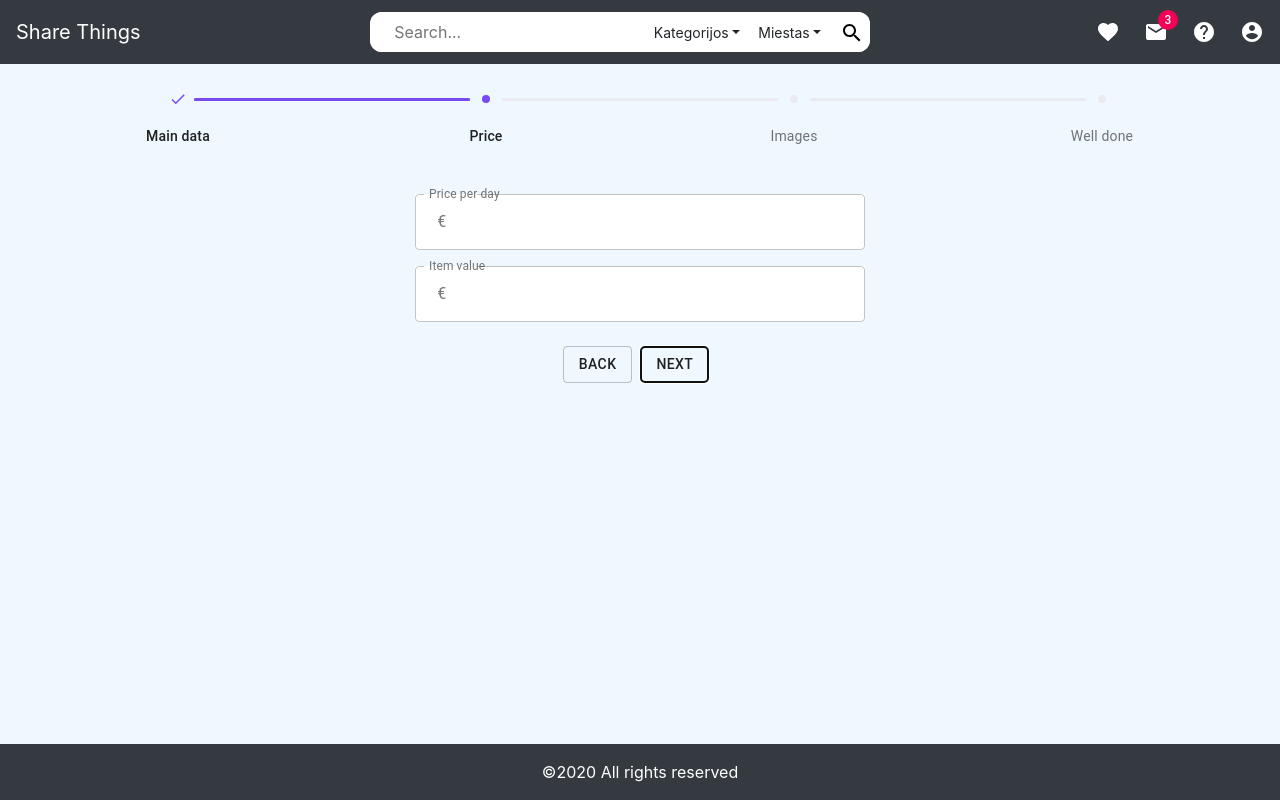
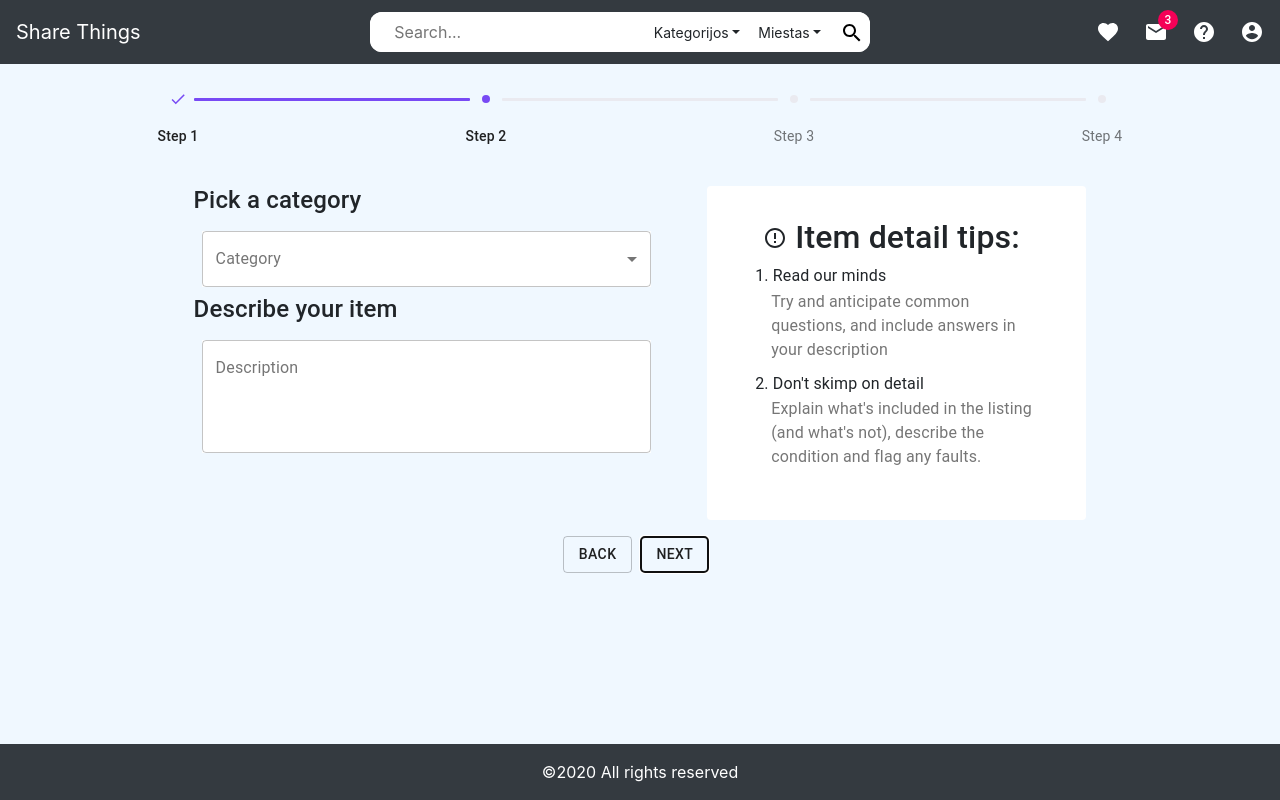
Before and after one commit to vidmantas-php/RentIt, a React (Create React App) app: page /newitem in a window 1280 px wide. Both pictures are taken after a click on the button "NEXT". Built offline with nearby package versions, Linux system fonts and the light colour scheme; no server answers.

Commit message:
Stepper updated

```diff
--- a/src/components/Stepper/FirstStep.js
+++ b/src/components/Stepper/FirstStep.js
@@ -1,11 +1,10 @@
 import React from "react";
 import TextField from "@material-ui/core/TextField";
 import { makeStyles } from "@material-ui/core/styles";
-import InputLabel from "@material-ui/core/InputLabel";
-import MenuItem from "@material-ui/core/MenuItem";
-import FormControl from "@material-ui/core/FormControl";
-import Select from "@material-ui/core/Select";
+import Card from "@material-ui/core/Card";
+import CardContent from "@material-ui/core/CardContent";
 import "./Steps.css";
+import TipsComponent from "./TipsComponent";
 
 const useStyles = makeStyles((theme) => ({
   root: {
@@ -24,38 +23,12 @@ const useStyles = makeStyles((theme) => ({
 
 export default () => {
   const classes = useStyles();
-  const [category, setCategory] = React.useState("");
-
-  const handleChange = (event) => {
-    setCategory(event.target.value);
-  };
-
 
   return (
     <form className={classes.root} noValidate autoComplete="off">
-      <div className="d-flex flex-column align-items-center">
-        <FormControl
-          variant="outlined"
-          className="width__select background__color__forms"
-        >
-          <InputLabel id="demo-simple-select-outlined-label">
-            Category
-          </InputLabel>
-          <Select
-            labelId="demo-simple-select-outlined-label"
-            id="demo-simple-select-outlined"
-            value={category}
-            onChange={handleChange}
-            label="Category"
-          >
-            <MenuItem value="">
-              <em>None</em>
-            </MenuItem>
-            <MenuItem value="Automobiliai">Automobiliai</MenuItem>
-            <MenuItem value="Elektronika">Elektronika</MenuItem>
-            <MenuItem value="Laisvalaikis">Laisvalaikis</MenuItem>
-          </Select>
-        </FormControl>
+      <div className="d-flex justify-content-center">
+        <div className="d-flex flex-column">
+          <h4>What's the item?</h4>
           <TextField
             required
             id="outlined-required"
@@ -64,22 +37,45 @@ export default () => {
             variant="outlined"
             className="background__color__forms"
           />
-        <TextField
-          id="outlined-multiline-static"
-          label="Description"
-          multiline
-          rows={4}
-          defaultValue=""
-          variant="outlined"
-          className="background__color__forms"
+          <h4>Add some photos</h4>
+          <a href="#image">
+            <input
+              accept="image/*"
+              className={classes.input}
+              id="contained-button-file"
+              multiple
+              type="file"
             />
-        <TextField
-          required
-          id="outlined-required"
-          label="City"
-          defaultValue=""
-          variant="outlined"
-          className="background__color__forms"
+            <label htmlFor="contained-button-file">
+              <Card variant="outlined" className="width__select">
+                <CardContent className="text-center">
+                  <img
+                    src="https://i7.uihere.com/icons/258/694/503/picture-add-87b731e3ad0022412047e14cb6a3f7e5.png"
+                    className="img__width"
+                    alt=""
+                  ></img>
+                  <p>Click Here to add image</p>
+                </CardContent>
+              </Card>
+            </label>
+            <input
+              accept="image/*"
+              className={classes.input}
+              id="icon-button-file"
+              type="file"
+            />
+          </a>
+        </div>
+        <TipsComponent
+          MainInfoH2="Image tips:"
+          firstTipStrong="1. Landscape's best "
+          firstTipP="Make sure you photograph the actual item (don't use stock images).
+          People are more likely to request if they can see what they will
+          actually be getting"
+          secondTipStrong="2. Avoid stock images"
+          secondTipP="People like seeing the actual item they’re getting"
+          thirdTipStrong="3. Pick a strong cover photo "
+          thirdTipP="Once uploaded, just drag images to reorder"
         />
       </div>
     </form>
--- /dev/null
+++ b/src/components/Stepper/FourthStep.js
@@ -0,0 +1,61 @@
+import React from "react";
+import TipsComponent from "./TipsComponent";
+import TextField from "@material-ui/core/TextField";
+
+export default () => {
+  return (
+    <div className="d-flex justify-content-center">
+      <div className="tips__width">
+        <h4 className="m-2">Set your rental price</h4>
+        <div className="mt-2 d-flex">
+          <TextField
+            id="outlined-number"
+            label="Daily"
+            type="number"
+            InputLabelProps={{
+              shrink: true,
+            }}
+            variant="outlined"
+            className="m-2 background__color__forms"
+          />
+          <TextField
+            id="outlined-number"
+            label="Weekly"
+            type="number"
+            InputLabelProps={{
+              shrink: true,
+            }}
+            variant="outlined"
+            className="m-2 background__color__forms"
+          />
+          <TextField
+            id="outlined-number"
+            label="Monthly  "
+            type="number"
+            InputLabelProps={{
+              shrink: true,
+            }}
+            variant="outlined"
+            className="m-2 background__color__forms"
+          />
+        </div>
+        <h4 className="m-2">Item location</h4>
+        <TextField
+            required
+            id="outlined-required"
+            label="Address"
+            defaultValue=""
+            variant="outlined"
+            className="background__color__forms width__select"
+          />
+      </div>
+      <TipsComponent
+        MainInfoH2="Top tips:"
+        firstTipStrong="1. Weekly & monthly pricing "
+        firstTipP="Add weekly and monthly prices to generate longer rentals and higher overall lender income."
+        secondTipStrong="2. Location"
+        secondTipP="We won't display your exact location, just a rough indication."
+      />
+    </div>
+  );
+};
--- a/src/components/Stepper/SecondStep.js
+++ b/src/components/Stepper/SecondStep.js
@@ -1,53 +1,67 @@
 import React from "react";
-import OutlinedInput from "@material-ui/core/OutlinedInput";
-import InputAdornment from "@material-ui/core/InputAdornment";
 import { FormControl, InputLabel } from "@material-ui/core";
-
+import MenuItem from "@material-ui/core/MenuItem";
+import Select from "@material-ui/core/Select";
+import TextField from "@material-ui/core/TextField";
+import TipsComponent from "./TipsComponent";
 
 export default () => {
-  const [setPricePerDay] = React.useState("");
+  const [category, setCategory] = React.useState("");
 
-  const handleChangePricePerDay = (event) => {
-    setPricePerDay(event.target.value);
+  const handleChange = (event) => {
+    setCategory(event.target.value);
   };
+
   return (
+    <div className="d-flex justify-content-center">
       <div className="d-flex flex-column">
         <div>
+          <h4>Pick a category</h4>
           <FormControl
-          className="width__select background__color__forms text-center"
             variant="outlined"
+            className="width__select background__color__forms"
           >
-          <InputLabel htmlFor="outlined-adornment-amount">
-            Price per day
+            <InputLabel id="demo-simple-select-outlined-label">
+              Category
             </InputLabel>
-          <OutlinedInput
-            id="outlined-adornment-amount"
-            // value={values.amount}
-            defaultValue=""
-            onChange={handleChangePricePerDay}
-            startAdornment={<InputAdornment position="start">€</InputAdornment>}
-            labelWidth={60}
-          />
+            <Select
+              labelId="demo-simple-select-outlined-label"
+              id="demo-simple-select-outlined"
+              value={category}
+              onChange={handleChange}
+              label="Category"
+            >
+              <MenuItem value="">
+                <em>None</em>
+              </MenuItem>
+              <MenuItem value="Automobiliai">Automobiliai</MenuItem>
+              <MenuItem value="Elektronika">Elektronika</MenuItem>
+              <MenuItem value="Laisvalaikis">Laisvalaikis</MenuItem>
+            </Select>
           </FormControl>
         </div>
         <div>
-        <FormControl
-          className="width__select background__color__forms text-center"
+          <h4>Describe your item</h4>
+          <TextField
+            id="outlined-multiline-static"
+            label="Description"
+            multiline
+            rows={4}
+            defaultValue=""
             variant="outlined"
-        >
-          <InputLabel htmlFor="outlined-adornment-amount">
-            Item value
-          </InputLabel>
-          <OutlinedInput
-            id="outlined-adornment-amount"
-            // value={values.amount}
-            defaultValue=""
-            onChange={handleChangePricePerDay}
-            startAdornment={<InputAdornment position="start">€</InputAdornment>}
-            labelWidth={60}
+            className="background__color__forms width__select"
           />
-        </FormControl>
         </div>
+      </div>
+      <TipsComponent
+        MainInfoH2="Item detail tips:"
+        firstTipStrong="1. Read our minds "
+        firstTipP="Try and anticipate common questions, and include answers in your description"
+        secondTipStrong="2. Don't skimp on detail"
+        secondTipP="Explain what's included in the listing (and what's not), describe the condition and flag any faults."
+        // thirdTipStrong="3. Pick a strong cover photo "
+        // thirdTipP="Once uploaded, just drag images to reorder"
+      />
     </div>
   );
 };
--- a/src/components/Stepper/Stepper.js
+++ b/src/components/Stepper/Stepper.js
@@ -13,6 +13,7 @@ import FirstStep from "./FirstStep";
 import SecondStep from "./SecondStep";
 import "./Steps.css"
 import ThirdStep from "./ThirdStep";
+import FourthStep from "./FourthStep";
 
 const QontoConnector = withStyles({
   alternativeLabel: {
@@ -105,10 +106,10 @@ const useStyles = makeStyles((theme) => ({
 
 function getSteps() {
   return [
-    "Main data",
-    "Price",
-    "Images",
-    "Well done",
+    "Step 1",
+    "Step 2",
+    "Step 3",
+    "Step 4",
   ];
 }
 
@@ -121,7 +122,7 @@ function getStepContent(step) {
     case 2:
       return <ThirdStep />;
     case 3:
-      return "Add something";
+      return <FourthStep />;
     default:
       return "Unknown step";
   }
@@ -160,20 +161,24 @@ export default function CustomizedSteppers() {
       </Stepper>
       <div>
         {activeStep === steps.length ? (
-          <div className="text-center">
+          <div>
+            <div className="text-center">
             <Typography className={classes.instructions}>
               All steps completed - item created!
             </Typography>
+            </div>
+            <div className="text-center">
             <Button onClick={handleReset} className={classes.button} variant="outlined">
-              Reset
+              Submit
             </Button>
+            </div>
           </div>
         ) : (
-          <div className="text-center">
+          <div>
             <Typography className={classes.instructions}>
               {getStepContent(activeStep)}
             </Typography>
-            <div>
+            <div className="text-center">
               <Button
                 disabled={activeStep === 0}
                 onClick={handleBack}
--- a/src/components/Stepper/Steps.css
+++ b/src/components/Stepper/Steps.css
@@ -12,9 +12,25 @@
 }
 
 .img__width {
-  height: 200px;
+  height: 130px;
 }
 
 .background__fill {
   background-color: aliceblue !important;
 }
+
+.tips__width {
+  width: 30%;
+}
+
+.tips__container {
+  /* background-color: #f8f8f8; */
+  background-color: white;
+  /* border: 1px solid black; */
+  border-radius: 4px;
+  padding: 2rem 3rem;
+}
+
+.text__color__grey {
+  color: rgb(118, 118, 118);
+}
--- a/src/components/Stepper/ThirdStep.js
+++ b/src/components/Stepper/ThirdStep.js
@@ -1,44 +1,46 @@
 import React from "react";
-import Card from "@material-ui/core/Card";
-import CardContent from "@material-ui/core/CardContent";
-import { makeStyles } from "@material-ui/core";
-
-const useStyles = makeStyles((theme) => ({
-  input: {
-    display: "none",
-  },
-}));
+import OutlinedInput from "@material-ui/core/OutlinedInput";
+import InputAdornment from "@material-ui/core/InputAdornment";
+import { FormControl, InputLabel } from "@material-ui/core";
+import TipsComponent from "./TipsComponent";
 
 export default () => {
-  const classes = useStyles();
+  const [setPricePerDay] = React.useState("");
+
+  const handleChangePricePerDay = (event) => {
+    setPricePerDay(event.target.value);
+  };
 
   return (
-    <a href="#image">
-      <input
-        accept="image/*"
-        className={classes.input}
-        id="contained-button-file"
-        multiple
-        type="file"
+    <div className="d-flex justify-content-center">
+      <div className="tips__width">
+        <h4 className="m-2">What’s the current value of the item?</h4>
+        <p className="m-2 p-0 pt-2 pb-2 text__color__grey">
+          Please set an accurate estimate — you'll only be covered for up to the
+          given value if anything goes wrong.{" "}
+          <a href="#readmore">Read more here</a>
+        </p>
+        <FormControl
+          className="width__select background__color__forms"
+          variant="outlined"
+        >
+          <InputLabel htmlFor="outlined-adornment-amount">
+            Item value
+          </InputLabel>
+          <OutlinedInput
+            id="outlined-adornment-amount"
+            // value={values.amount}
+            defaultValue=""
+            onChange={handleChangePricePerDay}
+            startAdornment={<InputAdornment position="start">€</InputAdornment>}
+            labelWidth={60}
+          />
+        </FormControl>
+      </div>
+      <TipsComponent
+        MainInfoH2="Top tip:"
+        firstTipStrong="This figure affects how we verify rental requests on your item. If you're not sure what your item is worth, put what you paid for it."
       />
-      <label htmlFor="contained-button-file">
-        <Card variant="outlined" className="width__select">
-          <CardContent>
-            <img
-              src="https://i7.uihere.com/icons/258/694/503/picture-add-87b731e3ad0022412047e14cb6a3f7e5.png"
-              className="img__width"
-              alt=""
-            ></img>
-            <p>Click Here to add image</p>
-          </CardContent>
-        </Card>
-      </label>
-      <input
-        accept="image/*"
-        className={classes.input}
-        id="icon-button-file"
-        type="file"
-      />
-    </a>
+    </div>
   );
 };
--- /dev/null
+++ b/src/components/Stepper/TipsComponent.js
@@ -0,0 +1,31 @@
+import React from "react";
+import ErrorOutlineIcon from '@material-ui/icons/ErrorOutline';
+
+function TipsComponent({
+  MainInfoH2,
+  firstTipStrong,
+  firstTipP,
+  secondTipStrong,
+  secondTipP,
+  thirdTipStrong,
+  thirdTipP,
+}) {
+  return (
+    <div className="tips__width ml-5">
+      <div className="tips__container">
+        <div className="d-flex">
+          <ErrorOutlineIcon className="m-2" />
+          <h2>{MainInfoH2}</h2>
+        </div>
+        <p className="p-0">{firstTipStrong}</p>
+        <p className="p-0 pl-3 pb-2 text__color__grey">{firstTipP}</p>
+        <p className="p-0">{secondTipStrong}</p>
+        <p className="p-0 pl-3 pb-2 text__color__grey">{secondTipP}</p>
+        <p className="p-0">{thirdTipStrong}</p>
+        <p className="p-0 pl-3 pb-2 text__color__grey">{thirdTipP}</p>
+      </div>
+    </div>
+  );
+}
+
+export default TipsComponent;
--- a/src/pages/Items.css
+++ b/src/pages/Items.css
@@ -14,11 +14,6 @@
 
 .text__color {
   color: rgb(118, 118, 118);
-}
-
-.margin__top__bottom__2rem {
-  margin-top: 2rem;
-  margin-bottom: 2rem;
 }
 
 /* !!! MP = MAIN PAGE !!! */
--- a/src/pages/Login/Login.css
+++ b/src/pages/Login/Login.css
@@ -1,17 +1,8 @@
 .login {
-  display: flex;
-  justify-content: center;
-  align-items: center;
   padding: 60px;
 }
 
 .primary__buttons {
-  display: flex;
   justify-content: space-around;
   padding: 1rem;
 }
-
-.google__button {
-  display: flex;
-  justify-content: center;
-}
--- a/src/pages/Login/Login.js
+++ b/src/pages/Login/Login.js
@@ -11,7 +11,7 @@ export default (props) => {
   };
 
   return (
-    <div className="login">
+    <div className="login d-flex justify-content-center align-items-center">
       <Form>
         <h2>Login</h2>
         <Form.Group controlId="formBasicEmail">
@@ -28,7 +28,7 @@ export default (props) => {
           <Form.Check type="checkbox" label="Accept Rules" />
         </Form.Group>
         <div>
-          <div className="primary__buttons">
+          <div className="primary__buttons d-flex">
             <Button variant="contained" color="primary" type="submit">
               Login
             </Button>
@@ -41,7 +41,7 @@ export default (props) => {
               Back
             </Button>
           </div>
-          <div className="google__button">
+          <div className="d-flex justify-content-center">
             <Button variant="outlined" color="primary" onClick={signIn}>
               GOOGLE LOGIN!!!
             </Button>
--- a/src/pages/MyAccount/EditMyAccount/EditMyAccount.js
+++ b/src/pages/MyAccount/EditMyAccount/EditMyAccount.js
@@ -82,7 +82,7 @@ export default ({ photo, userName, userEmail, userCity, userPhone }) => {
                 Back
               </Button>
               <Button className="m-2" variant="contained" color="primary">
-                Login
+                Save
               </Button>
             </div>
           </div>
```
Also changed, not shown: src/pages/ItemPage/ItemPage.js (+14 -14 lines), 1 other file (tests, documents, lock files or other folders). Lines whose indentation alone changed are shown as unchanged.
